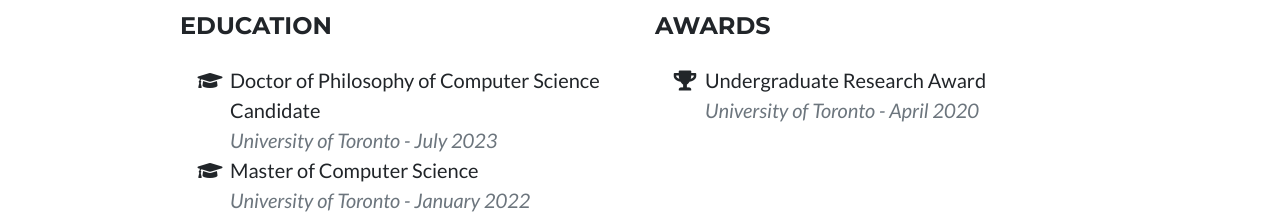
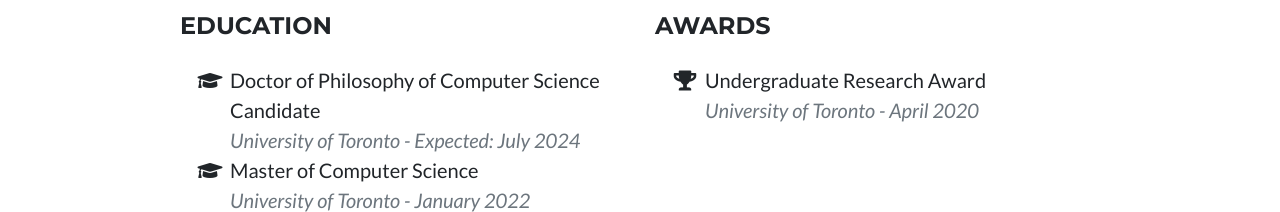
Before and after one commit to angelazb/angelazb.github.io, a website with bundled scripts: page index.html in a window 1280 px wide. Shown: the part 1340-1552 px from the top of the page. Built offline with nearby package versions, Linux system fonts and the light colour scheme.

Commit message:
Fixed expected date

```diff
--- a/index.html
+++ b/index.html
@@ -114,7 +114,7 @@
                 <p class="lead"><h4 class="text-uppercase mb-4">Education</h4></p>
                 <ul class="fa-ul">
                     <li><span class="fa-li"><i class="fa fa-graduation-cap"></i></span>Doctor of Philosophy of Computer Science Candidate</li>
-                    <li><div>University of Toronto - July 2023</div></li>
+                    <li><div>University of Toronto - Expected: July 2024</div></li>
                     <li><span class="fa-li"><i class="fa fa-graduation-cap"></i></span>Master of Computer Science</li>
                     <li><div>University of Toronto - January 2022</div></li>
                     <li><span class="fa-li"><i class="fa fa-graduation-cap"></i></span>Honours Bachelor of Science Co-op Software Engineering and Mathematics</li>
```
